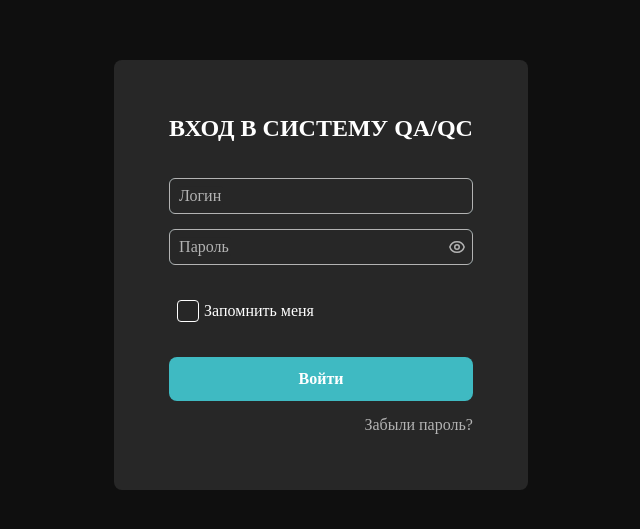
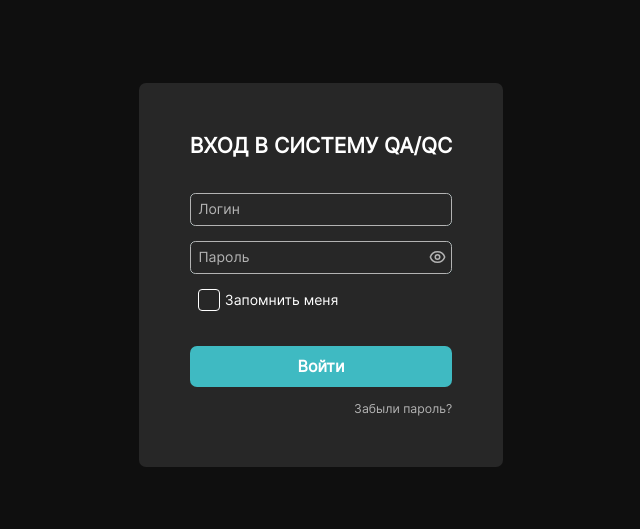
Before and after one commit to Paddingtonix/test, a React (Create React App) app in the folder my/: page /load-data in a window 1280 px wide. Shown: the part 125-654 px from the top of the page, without its empty margins (319-959 px from the left). Built offline with nearby package versions, Linux system fonts and the light colour scheme.

Commit message:
connect font

```diff
--- a/my/src/index.scss
+++ b/my/src/index.scss
@@ -1,5 +1,6 @@
 @use "./style/params.scss" as *;
 @use "./style/default.scss" as *;
+@use "./style/font.scss" as *;
 
 //components
 @use "./components/button-cmp/style.scss" as *;
--- a/my/src/pages/load-data-page/load-data-page.tsx
+++ b/my/src/pages/load-data-page/load-data-page.tsx
@@ -76,10 +76,11 @@ const LoginModal = (props: LoginModalProps) => {
                     }}
                     checkRules={checkForm}
                 />
-                <span className={"login-modal__error"}>{error}</span>
+                {
+                    error && <span className={"login-modal__error"}>{error}</span>
+                }
                 <span className={"login-modal__remember-me"}>
-                    <CheckboxCmp OnClick={() => {
-                    }} name={""}/>
+                    <CheckboxCmp OnClick={() => {}} name={""}/>
                     Запомнить меня
                 </span>
                 <ButtonCmp OnClick={onSubmit} name={"Войти"}/>
--- a/my/src/pages/load-data-page/style.scss
+++ b/my/src/pages/load-data-page/style.scss
@@ -33,7 +33,6 @@
     display: flex;
     align-items: center;
     gap: 5px;
-    margin-top: 5px;
 
     color: $headers-color;
   }
@@ -49,6 +48,7 @@
 
     span {
       cursor: pointer;
+      font-size: toRem(14);
     }
   }
 }
--- /dev/null
+++ b/my/src/style/font.scss
@@ -0,0 +1,11 @@
+@font-face {
+  font-family: 'Inter';
+  font-style: normal;
+  font-weight: normal;
+  src: url("../assets/fonts/Inter-Regular.woff") format('woff')
+}
+
+* {
+  font-family: "Inter", sans-serif;
+  font-size: 14px;
+}
```
Also changed, not shown: my/src/assets/fonts/Inter-Regular.woff (added).
